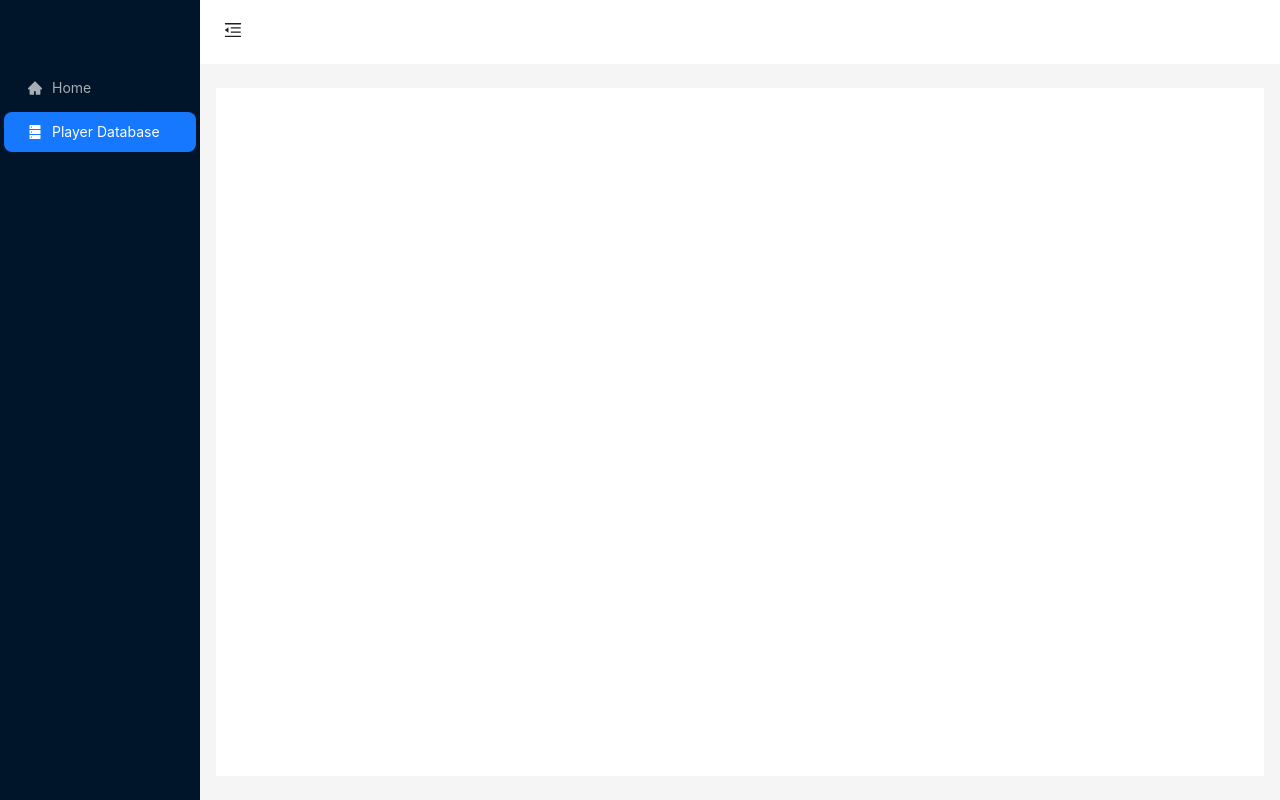
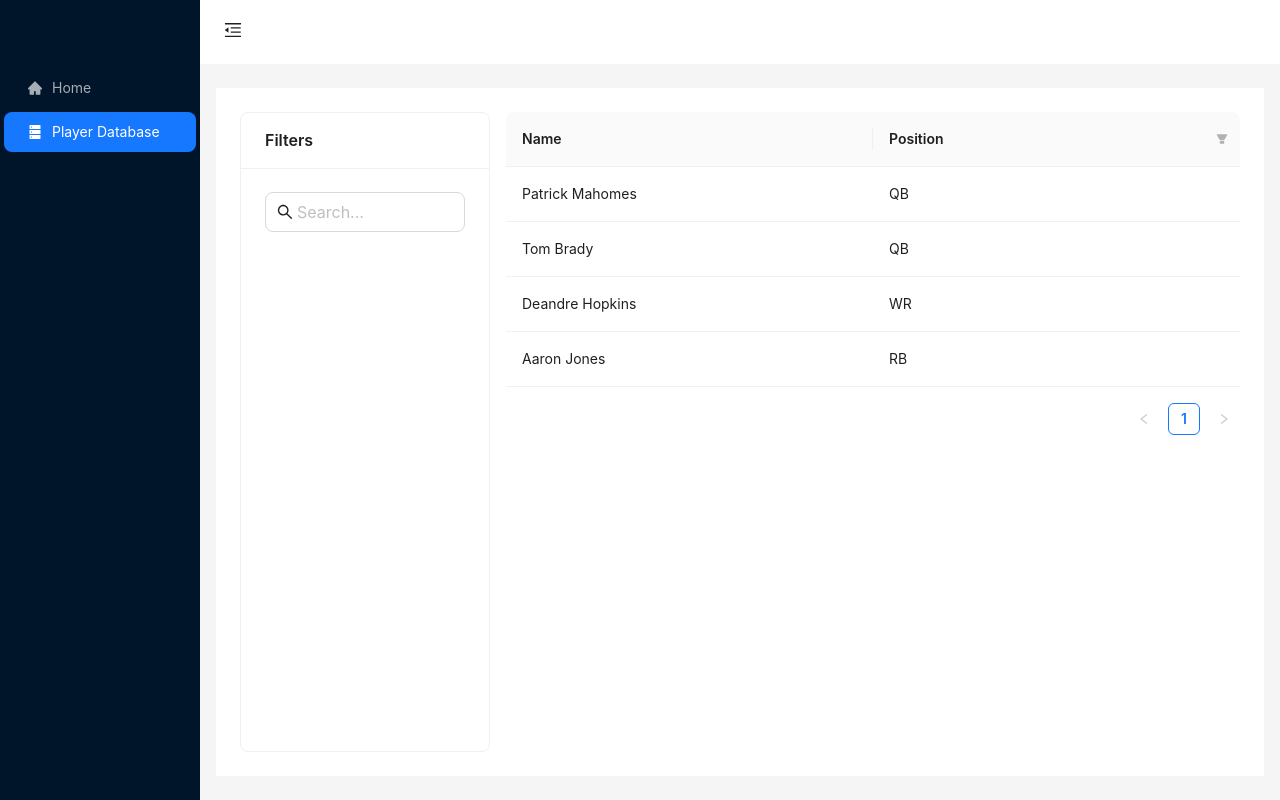
Before and after one commit to andrews2/MLFantasyFootball, a Next.js app: page /PlayerDatabase in a window 1280 px wide. Built offline with nearby package versions, Linux system fonts and the light colour scheme.

Commit message:
set up db page

```diff
--- a/pages/PlayerDatabase.tsx
+++ b/pages/PlayerDatabase.tsx
@@ -2,10 +2,18 @@
 * Created by Andrew Shipman
 * 4/12/2023
 */
-import { Input, Layout } from "antd";
+import { Input, Layout, Table, Card, Space } from "antd";
 import { useEffect, useMemo, useState } from "react";
+import { SearchOutlined } from "@ant-design/icons";
+import type { ColumnsType } from 'antd/es/table';
 
 const { Sider, Content } = Layout;
+
+interface TableDataType {
+    key: string;
+    name: string;
+    position: string;
+}
 
 const PlayerDatabase = () => {
     const [players, setPlayers] = useState<Record<string, string>[] | null>(null);
@@ -16,21 +24,51 @@ const PlayerDatabase = () => {
         .then(data => {
             setPlayers(JSON.parse(data))
         })
+    }, []);
+
+    const tableColumns = useMemo((): ColumnsType<TableDataType> => {
+        return [
+            {
+                title: 'Name',
+                dataIndex: 'name',
+                key: 'name',
+            },
+            {
+                title: 'Position',
+                dataIndex: 'position',
+                key: 'position',
+                filters: [
+                    {text: 'QB', value: 'QB'},
+                    {text: 'RB', value: 'RB'},
+                    {text: 'WR', value: 'WR'},
+                    {text: 'D/ST', value: 'D/ST'},
+                ],
+                onFilter: (value: string | number | boolean, record: TableDataType) => record.position === value,
+            }
+        ]
     }, [])
 
-    const displayText = useMemo(() => {
+    const tableData = useMemo((): TableDataType[] => {
         if (players) {
-            return players.map(player => {
-                return <p key={player.name}>{`${player.name}, ${player.position}`}</p>
+            return players.map((player, index) => {
+                return {key: String(index), name: player.name, position: player.position}
             })
         }
-        return <p>no data</p>
-    }, [players])
-
+        return [];
+    }, [players]);
 
     return (
-        <Layout>
-
+        <Layout style={{background: '#ffffff', height: '100%'}}>
+            <Sider style={{background: '#ffffff' }} width="25%">
+                <Card title="Filters" style={{ height: '100%' }}>
+                <Space direction="vertical" size={32} style={{ width: '100% '}}>
+                    <Input size="large" prefix={<SearchOutlined />} placeholder="Search..." />
+                </Space>
+                </Card>
+            </Sider>
+            <Content style={{ marginLeft: '16px' }}>
+                <Table sticky columns={tableColumns} dataSource={tableData}/>
+            </Content>
         </Layout>
     )
 }
--- a/pages/api/players.ts
+++ b/pages/api/players.ts
@@ -1,7 +1,7 @@
 import { NextApiRequest, NextApiResponse } from "next";
 
 export default function handler(req: NextApiRequest, res: NextApiResponse) {
-    const testData = [{name: 'Patrick Mahomes', position: 'QB'}, {name: 'Tom Brady', position: 'QB'}]
+    const testData = [{name: 'Patrick Mahomes', position: 'QB'}, {name: 'Tom Brady', position: 'QB'}, {name: 'Deandre Hopkins', position: 'WR'}, {name: 'Aaron Jones', position: 'RB'}]
     const testDataToSend = JSON.stringify(testData);
     res.status(200).json(testDataToSend);
   }
```
